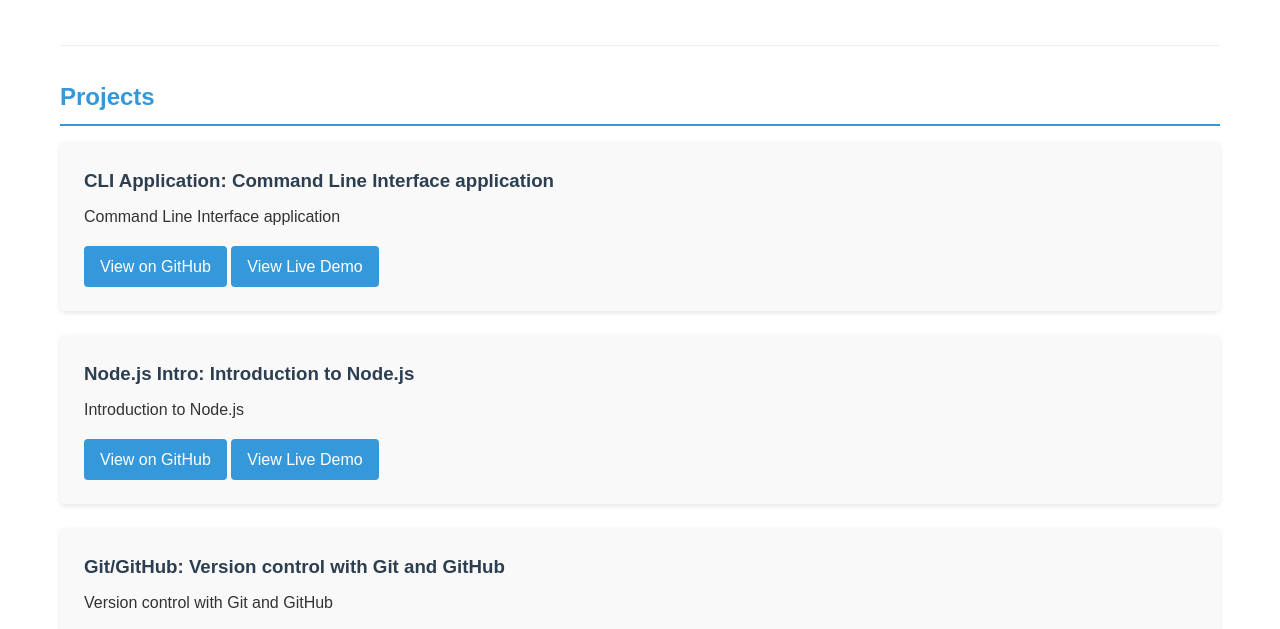
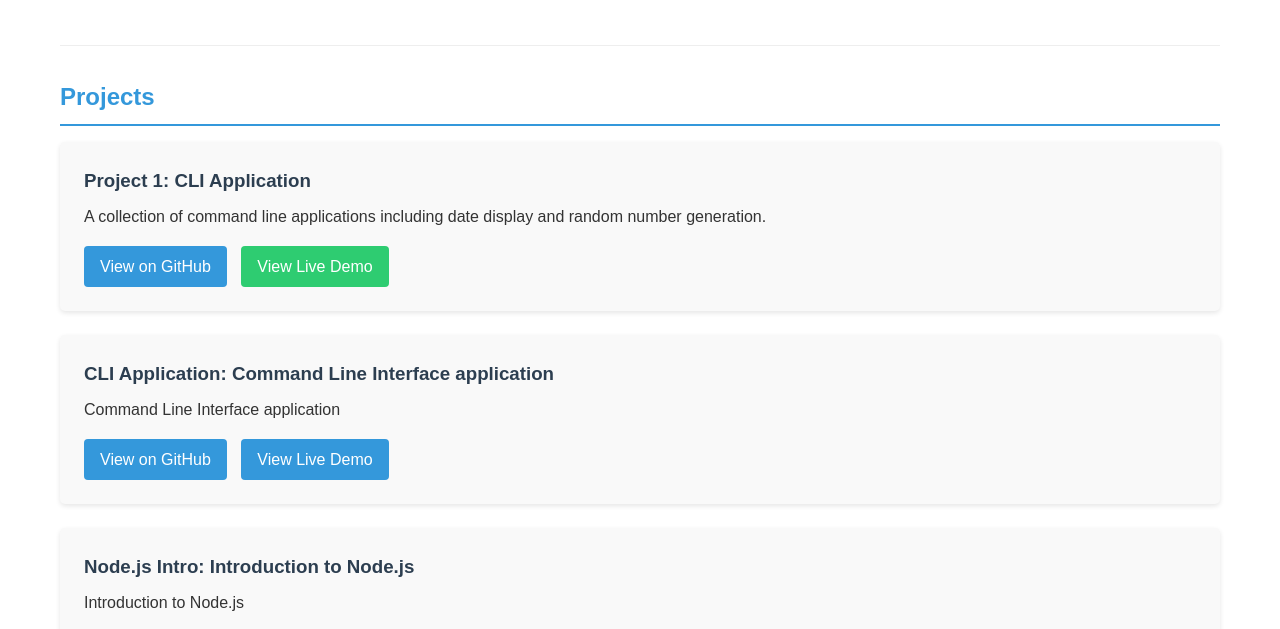
Before and after one commit to jackrbaca1/jackrbaca1.github.io, a plain HTML site: page index.html in a window 1280 px wide. Shown: the part 148-777 px from the top of the page. Drawn offline with Linux system fonts and the light colour scheme.

Commit message:
Add Project 1 to portfolio with improved styling

```diff
--- a/index.html
+++ b/index.html
@@ -19,6 +19,12 @@
         <section id="projects">
             <h2>Projects</h2>
 
+        <div class="project">
+            <h3>Project 1: CLI Application</h3>
+            <p>A collection of command line applications including date display and random number generation.</p>
+            <a href="https://github.com/jackrbaca1/cit281-p1" target="_blank">View on GitHub</a>
+            <a href="https://jackrbaca1.github.io/cit281-p1/" target="_blank" class="demo-link">View Live Demo</a>
+        </div>
         <div class="project">
             <h3>CLI Application: Command Line Interface application</h3>
             <p>Command Line Interface application</p>
--- a/style.css
+++ b/style.css
@@ -69,13 +69,24 @@
     background: #3498db;
     color: white;
     padding: 0.5rem 1rem;
+    margin-right: 10px;
     text-decoration: none;
     border-radius: 4px;
-    transition: background 0.3s;
+    transition: all 0.3s;
+}
+
+.project a.demo-link, .lab a.demo-link {
+    background: #2ecc71;
 }
 
 .project a:hover, .lab a:hover {
-    background: #2980b9;
+    opacity: 0.9;
+    transform: translateY(-2px);
+    box-shadow: 0 2px 5px rgba(0,0,0,0.2);
+}
+
+.project a.demo-link:hover {
+    background: #27ae60;
 }
 
 footer {
```
